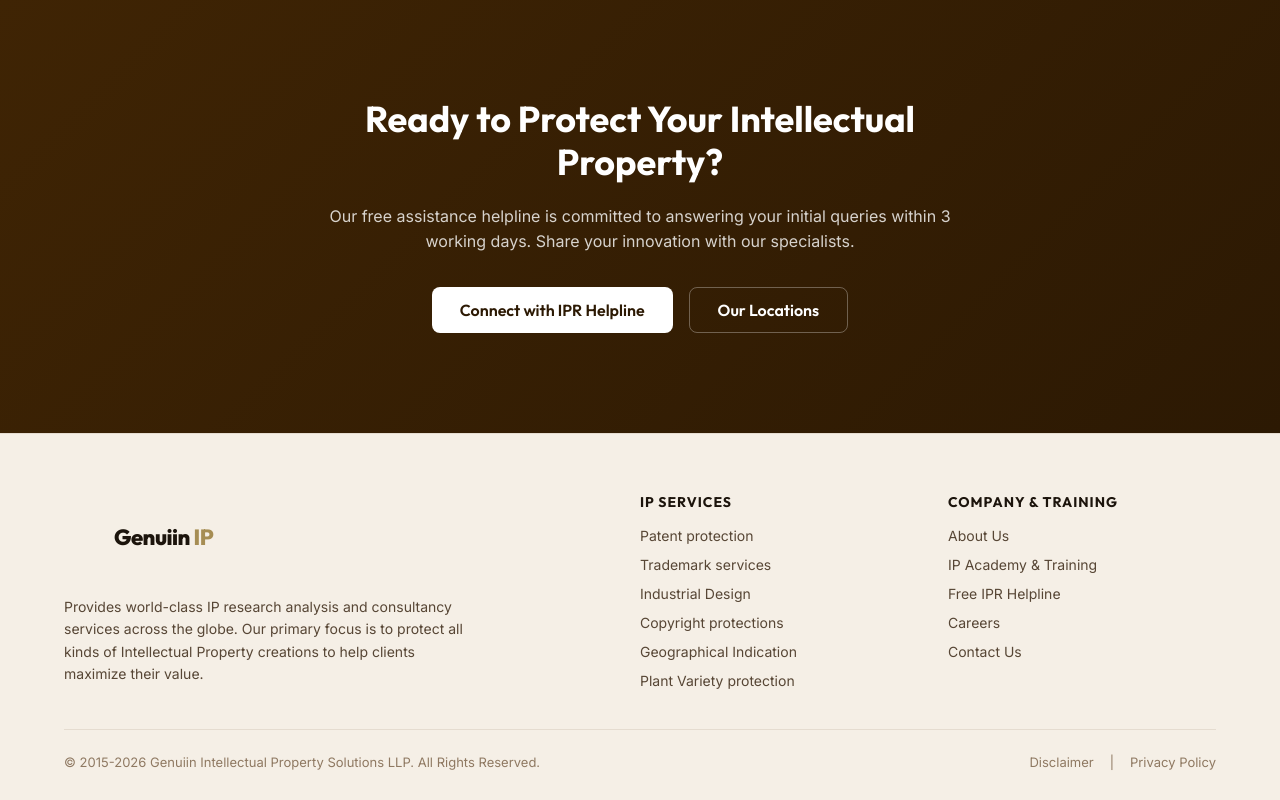
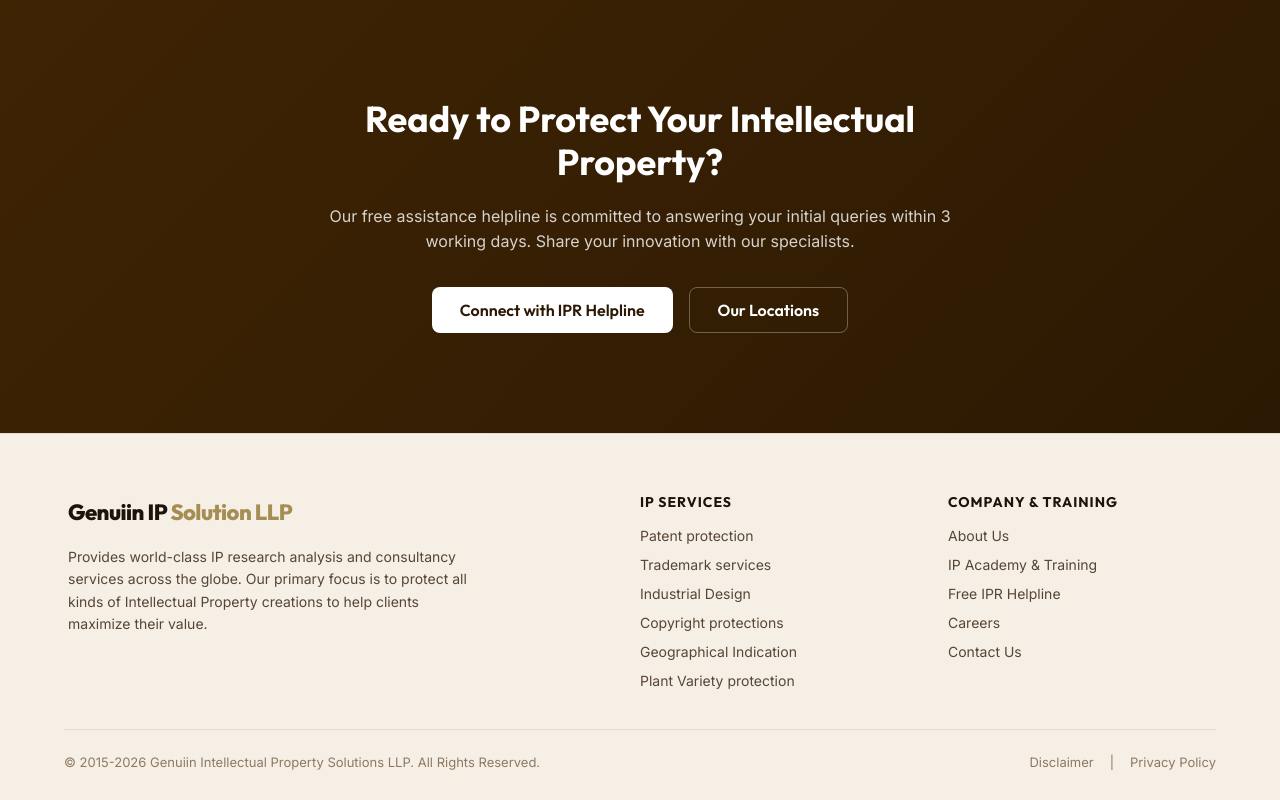
Before and after one commit to akashkumar0212/Genuiin-ip-solution-website, a React (Vite) app: page / in a window 1280 px wide. Shown: the part 2828-3628 px from the top of the page. Built offline with nearby package versions, Linux system fonts and the light colour scheme.

Commit message:
footer updated

```diff
--- a/src/components/Footer.jsx
+++ b/src/components/Footer.jsx
@@ -9,7 +9,7 @@ export const Footer = () => {
           <div>
             <Link to="/" className="logo">
               <div className="logo-icon"></div>
-              <div className="logo-text">Genuiin <span>IP</span></div>
+              <div className="logo-text">Genuiin IP <span>Solution LLP</span></div>
             </Link>
             <p className="footer-desc">
               Provides world-class IP research analysis and consultancy services across the globe.
--- a/src/components/Navbar.jsx
+++ b/src/components/Navbar.jsx
@@ -27,7 +27,7 @@ export const Navbar = () => {
   return (
     <header className="header">
       <div className="container nav-container">
-        <NavLink to="/" className="logo" onClick={handleLinkClick}>
+      <NavLink to="/" className="logo" onClick={handleLinkClick}>
         <img src="/favicon.png" alt="Genuiin Logo" className="logo-icon" />
         <div className="logo-text">
           Genuiin IP <span>Solution </span><span>LLP</span>
--- a/src/styles/global.css
+++ b/src/styles/global.css
@@ -226,9 +226,9 @@ img {
 }
 
 .logo-icon-wrapper{
-  width:38px;
+  width:28px;
   height:38px;
-  border-radius:50%;
+  border-radius:80%;
   overflow:hidden;
   display:flex;
   align-items:center;
@@ -239,8 +239,8 @@ img {
 }
 
 .logo-icon{
-  width:46px;
-  height:86px;
+  width:0px;
+  height:36px;
   object-fit:contain;
   border-radius: 80%;
 }
@@ -831,6 +831,7 @@ img {
   line-height: 1.6;
   max-width: 400px;
   margin-top: 16px;
+  margin-left: 4px;
 }
 
 .footer-heading {
```
